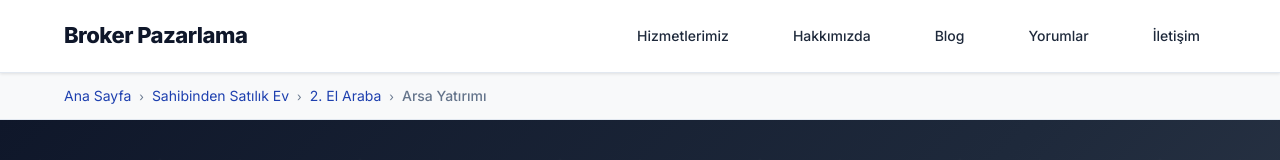
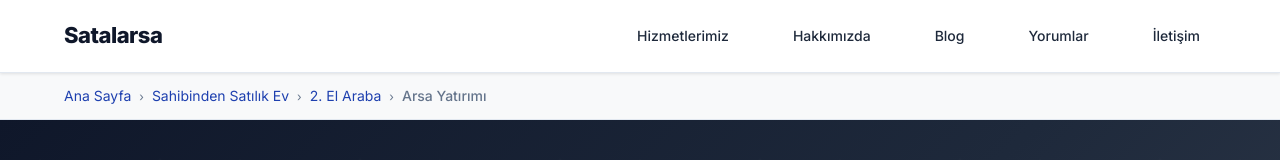
Before and after one commit to Aendirr/reklamlar, a React (Vite) app: page / in a window 1280 px wide. Shown: the top 160 px of the page. Built offline with nearby package versions, Linux system fonts and the light colour scheme.

Commit message:
Niyet ettim milleti dolandırmaya xD

```diff
--- a/index.html
+++ b/index.html
@@ -34,7 +34,7 @@
     <meta property="og:description" content="⚡ Türkiye'nin en güvenilir broker ekibi! Sahibinden ev, 2. el araba, arsa yatırımı. 24 saat hızlı değerlendirme. 1000+ mutlu müşteri. %100 güvenli işlem garantisi." />
     <meta property="og:type" content="website" />
     <meta property="og:locale" content="tr_TR" />
-    <meta property="og:site_name" content="Broker Pazarlama - Türkiye'nin #1 Broker Uzmanı" />
+    <meta property="og:site_name" content="Satalarsa - Türkiye'nin #1 Broker Uzmanı" />
 
     <!-- Twitter Meta Tags -->
     <meta name="twitter:card" content="summary_large_image" />
@@ -130,12 +130,12 @@
       {
         "@context": "https://schema.org",
         "@type": "RealEstateAgent",
-        "name": "Broker Pazarlama - Türkiye'nin #1 Broker Uzmanı",
+        "name": "Satalarsa - Türkiye'nin #1 Broker Uzmanı",
         "alternateName": "Sahibinden Satılık Ev Araba Arsa Uzmanı",
         "description": "Türkiye'nin en güvenilir sahibinden satılık ev, 2. el araba, arsa yatırımı ve tekne broker uzmanı. 15 yıllık deneyim, 1000+ mutlu müşteri, %100 güvenli alım satım garantisi.",
         "url": "https://satalarsa.com",
         "telephone": ["+90-XXX-XXX-XXXX", "+90-YYY-YYY-YYYY"],
-        "email": "info@brokerpazarlama.com",
+        "email": "info@satalarsa.com",
         "address": {
           "@type": "PostalAddress",
           "addressCountry": "TR",
@@ -219,7 +219,7 @@
       {
         "@context": "https://schema.org",
         "@type": "Organization",
-        "name": "Broker Pazarlama",
+        "name": "Satalarsa",
         "url": "https://satalarsa.com",
         "logo": "https://satalarsa.com/logo.png",
         "sameAs": [
--- a/src/App.tsx
+++ b/src/App.tsx
@@ -60,7 +60,7 @@ function App() {
             </div>
           </div>
           <div className="footer-bottom">
-            <p>© {new Date().getFullYear()} Broker Pazarlama - Sahibinden Satılık Ev, Araba, Arsa | Güvenli Alım Satım Uzmanı. Tüm hakları saklıdır.</p>
+            <p>© {new Date().getFullYear()} Satalarsa - Sahibinden Satılık Ev, Araba, Arsa | Güvenli Alım Satım Uzmanı. Tüm hakları saklıdır.</p>
           </div>
         </div>
       </footer>
--- a/src/components/Blog.tsx
+++ b/src/components/Blog.tsx
@@ -94,7 +94,7 @@ function Blog() {
           "url": "https://satalarsa.com#blog",
           "publisher": {
             "@type": "Organization",
-            "name": "Broker Pazarlama",
+            "name": "Satalarsa",
             "url": "https://satalarsa.com"
           },
           "blogPost": BLOG_POSTS.map(post => ({
@@ -115,7 +115,7 @@ function Blog() {
             "image": "https://satalarsa.com/blog-image.jpg",
             "publisher": {
               "@type": "Organization",
-              "name": "Broker Pazarlama",
+              "name": "Satalarsa",
               "url": "https://satalarsa.com"
             }
           }))
--- a/src/components/Header.tsx
+++ b/src/components/Header.tsx
@@ -6,7 +6,7 @@ function Header() {
   return (
     <header className="header">
       <div className="container header-inner">
-        <a href="#" className="brand">Broker Pazarlama</a>
+        <a href="#" className="brand">Satalarsa</a>
 
         {/* Desktop Navigation */}
         <nav className="nav desktop-nav">
```
Also changed, not shown: public/manifest.json, 1 other file (tests, documents, lock files or other folders).
